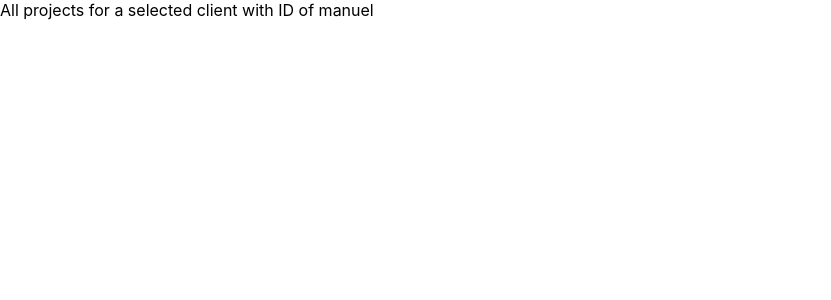
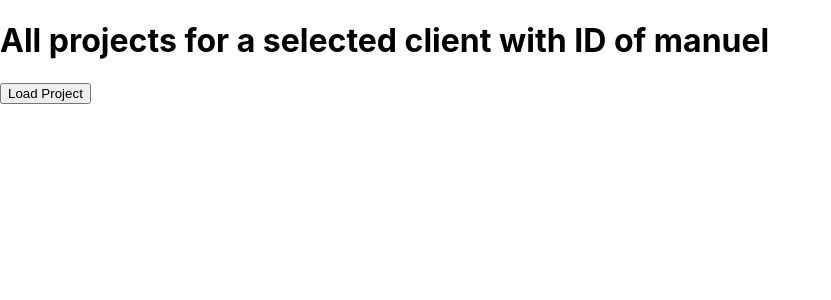
Before and after one commit to ctdupuis/nextjs-course, a Next.js app: page /clients/manuel in a window 1280 px wide. Shown: the top 300 px of the page, without its empty margins (0-831 px from the left). Built offline with nearby package versions, Linux system fonts and the light colour scheme.

Commit message:
programmatical navigation

```diff
--- a/pages/clients/[id]/index.jsx
+++ b/pages/clients/[id]/index.jsx
@@ -3,7 +3,19 @@ import { useRouter } from "next/router";
 export default function index() {
     const router = useRouter();
 
+    const loadHandler = () => {
+        // load data...
+        // router.push('/clients/max/projecta'); // simulates using a Link programmatically
+        router.replace({
+            pathname: '/clients/[id]/[projectId]',
+            query: { id: 'max', projectId: 'project_a'}
+        });
+    }
+
     return (
-        <div>All projects for a selected client with ID of {router.query.id}</div>
+        <div>
+            <h1>All projects for a selected client with ID of {router.query.id}</h1>
+            <button onClick={loadHandler}>Load Project</button>
+        </div>
     )
 }
```
